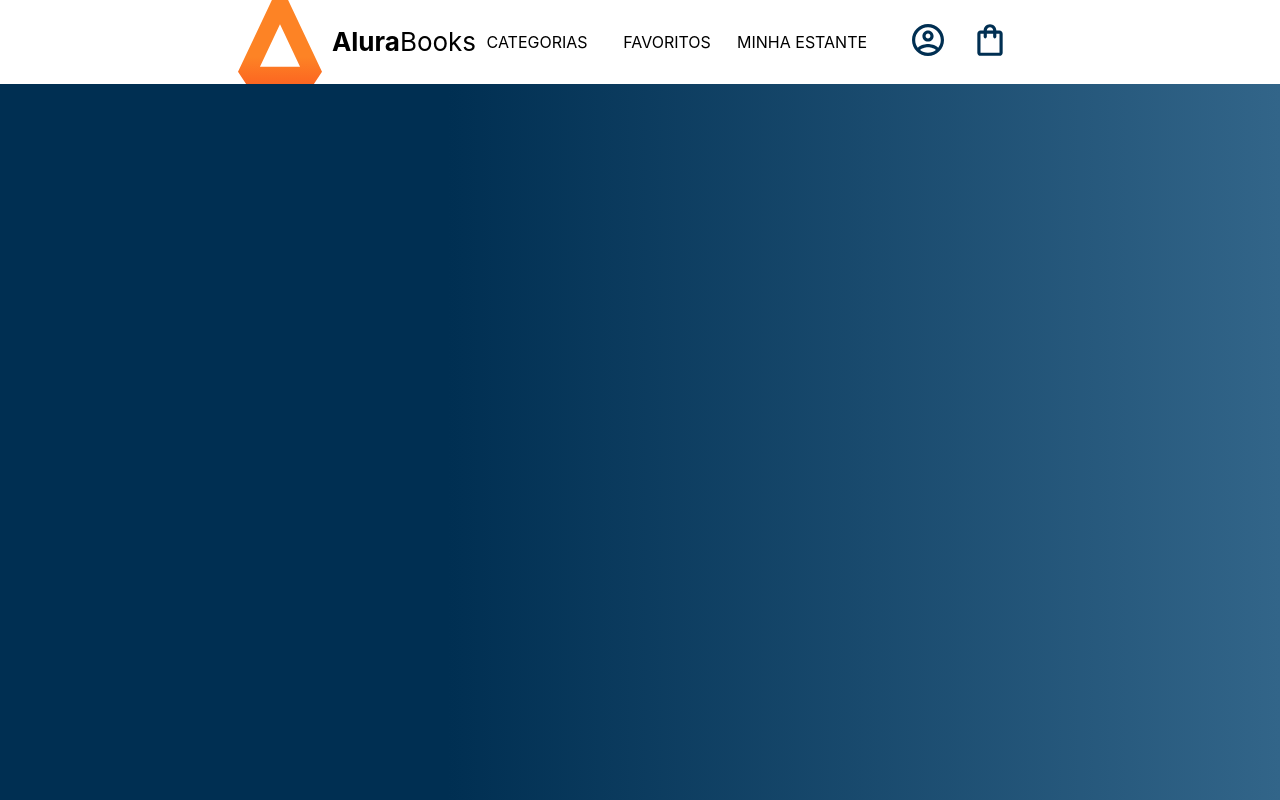
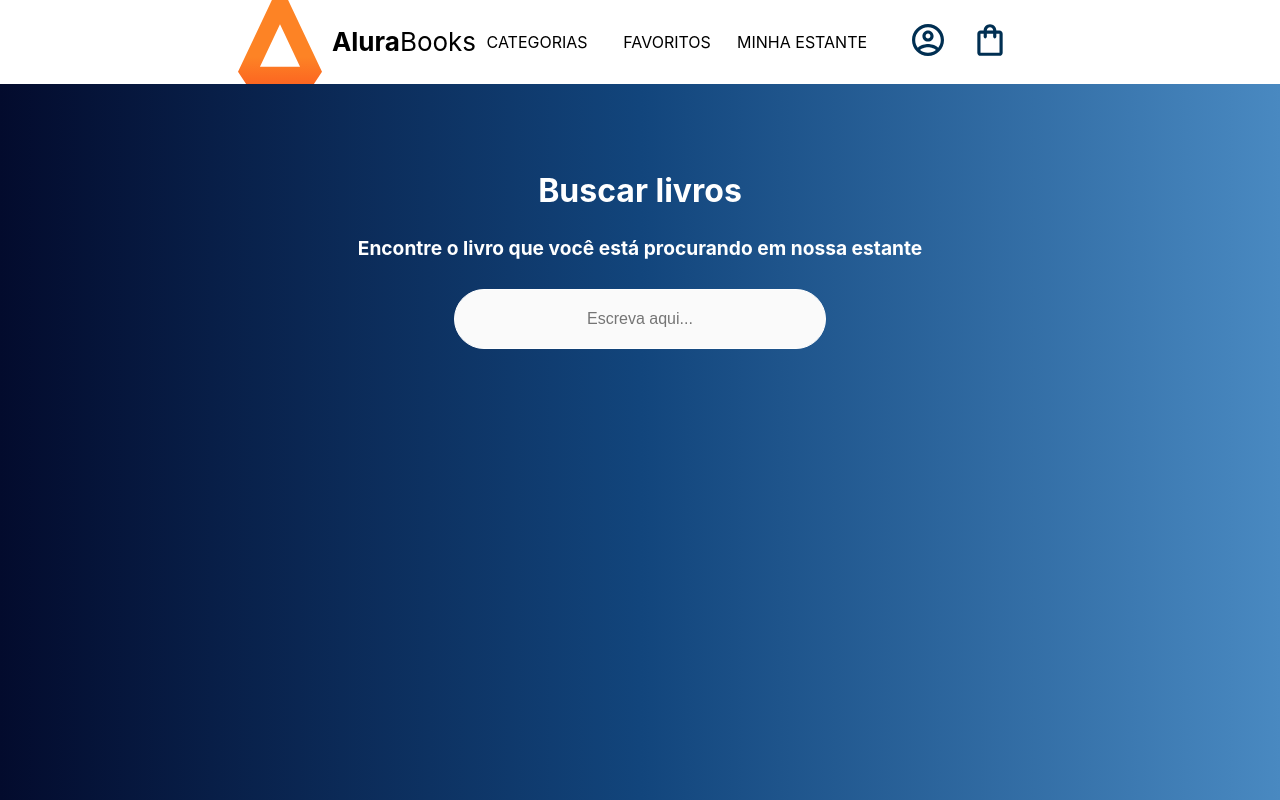
Before and after one commit to oalvesxp/js-react, a React (Create React App) app in the folder alura-books/: page / in a window 1280 px wide. Built offline with nearby package versions, Linux system fonts and the light colour scheme.

Commit message:
Aula 04.02 - Criando componente de busca

```diff
--- a/alura-books/src/App.js
+++ b/alura-books/src/App.js
@@ -1,16 +1,19 @@
 import Header from './components/Header/Header.js'
 import styled from 'styled-components'
+import Search from './components/Search/Search.js';
 
 const AppContainer = styled.div`
   width: 100vw;
   height: 100vh;
-  background-image: linear-gradient(90deg, #002F52 35%, #326589);
+  background: rgb(11,18,48);
+  background: linear-gradient(90deg, rgba(3,11,45,1) 0%, rgba(18,69,124,1) 50%, rgba(73,137,193,1) 100%);
 `
 
 function App() {
   return (
     <AppContainer>
       <Header />
+      <Search />
     </AppContainer>
   );
 }
--- /dev/null
+++ b/alura-books/src/components/Input/Input.js
@@ -0,0 +1,21 @@
+import styled from "styled-components"
+
+const Input = styled.input`
+    order: 1px solid #FFF;
+    background: #FAFAFA;
+    border: 1px solid #FFF;
+    padding: 20px 80px;
+    border-radius: 50px;
+    width: 210px;
+    font-size: 16px;
+    color: #V5V5V5;
+    text-align: center;
+    margin-bottom: 10px;
+
+    &::placeholder {
+        color: #M5M5M5;
+        font-size: 16px;
+    }
+`
+
+export default Input
--- /dev/null
+++ b/alura-books/src/components/Search/Search.js
@@ -0,0 +1,39 @@
+import styled from "styled-components"
+import Input from "../Input/Input.js"
+
+const SearchContainer = styled.section`
+    background: rgb(11,18,48);
+    background: linear-gradient(90deg, rgba(3,11,45,1) 0%, rgba(18,69,124,1) 50%, rgba(73,137,193,1) 100%);
+    text-align: center;
+    padding: 60px 0;
+    height: 270px;
+    width: 100%;
+`
+const Title = styled.h2`
+    color: #FFF;
+    font-size: 2rem;
+    text-align: center;
+    width: 100%;
+`
+
+const Subtitle = styled.h3`
+    color: #FFF;
+    font-size: 1.2rem;
+    text-align: center;
+    width: 100%;
+    padding-bottom: 10px;
+`
+
+function Search() {
+    return (
+        <SearchContainer>
+            <Title>Buscar livros</Title>
+            <Subtitle>Encontre o livro que você está procurando em nossa estante</Subtitle>
+            <Input
+                placeholder="Escreva aqui..."
+            />
+        </SearchContainer>
+    )
+}
+
+export default Search
```
